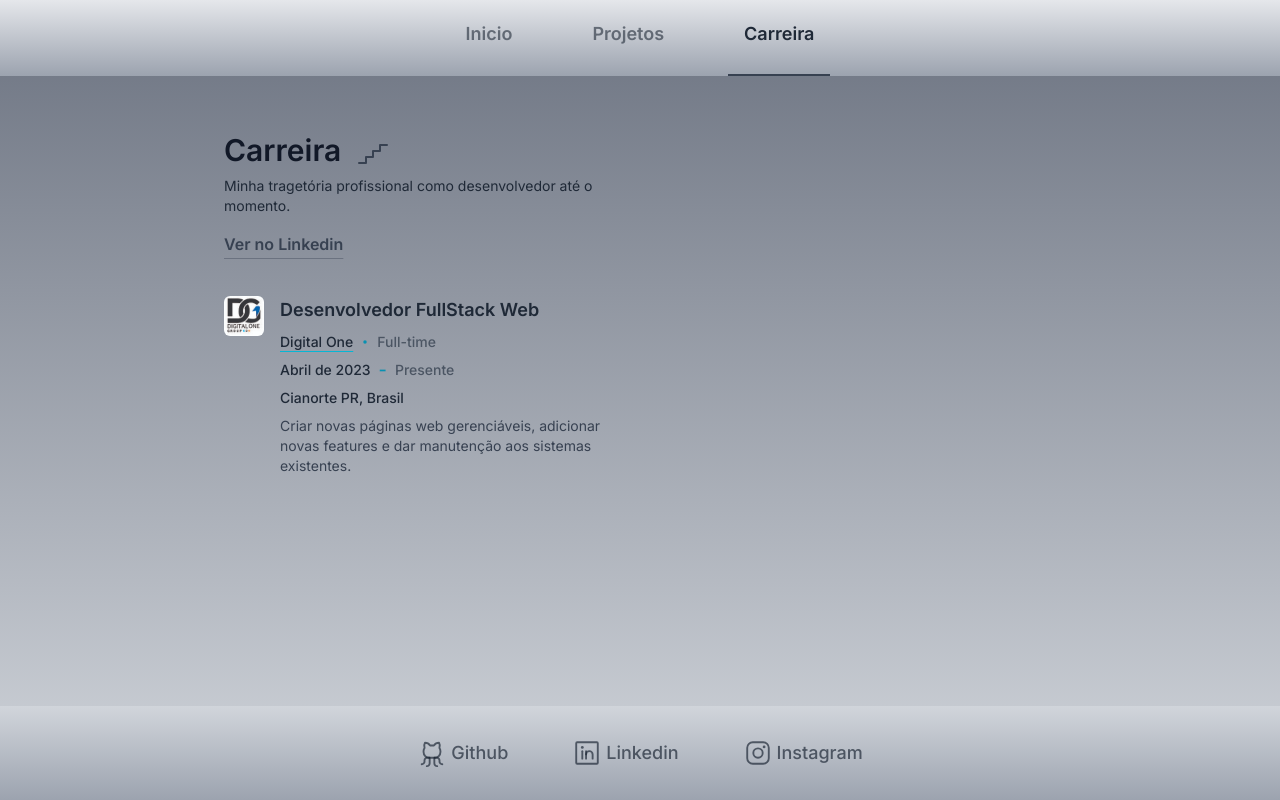
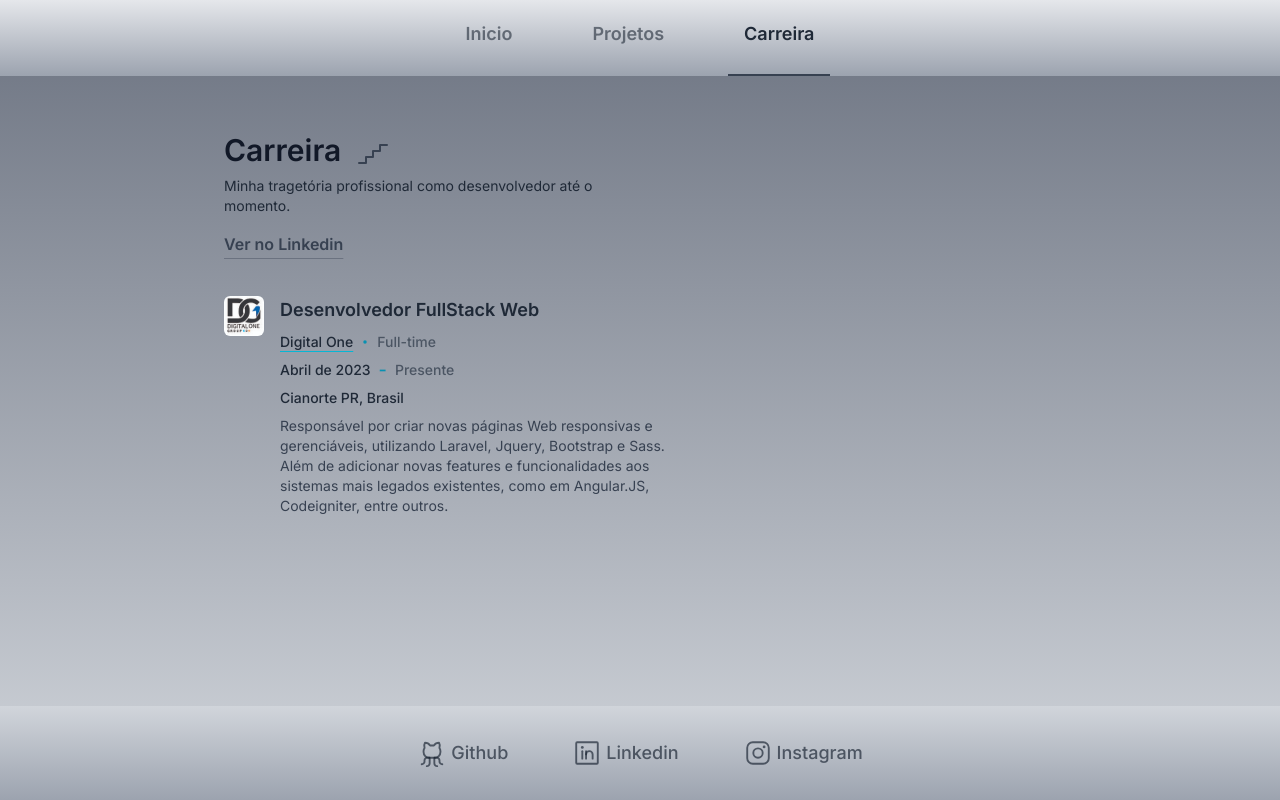
Before and after one commit to CarlosLonghi/Portfolio, a Next.js app: page /career in a window 1280 px wide. Built offline with nearby package versions, Linux system fonts and the light colour scheme.

Commit message:
refactor: update career data

```diff
--- a/src/app/career/page.tsx
+++ b/src/app/career/page.tsx
@@ -76,8 +76,7 @@ export default function Carrer() {
             contractMode="Full-time"
             contractStart="Abril de 2023"
             contractEnd="Presente"
-            taskDescription="Criar novas páginas web gerenciáveis, adicionar novas features e dar
-            manutenção aos sistemas existentes."
+            taskDescription="Responsável por criar novas páginas Web responsivas e gerenciáveis, utilizando Laravel, Jquery, Bootstrap e Sass. Além de adicionar novas features e funcionalidades aos sistemas mais legados existentes, como em Angular.JS, Codeigniter, entre outros."
           />
         </motion.div>
       </div>
```
